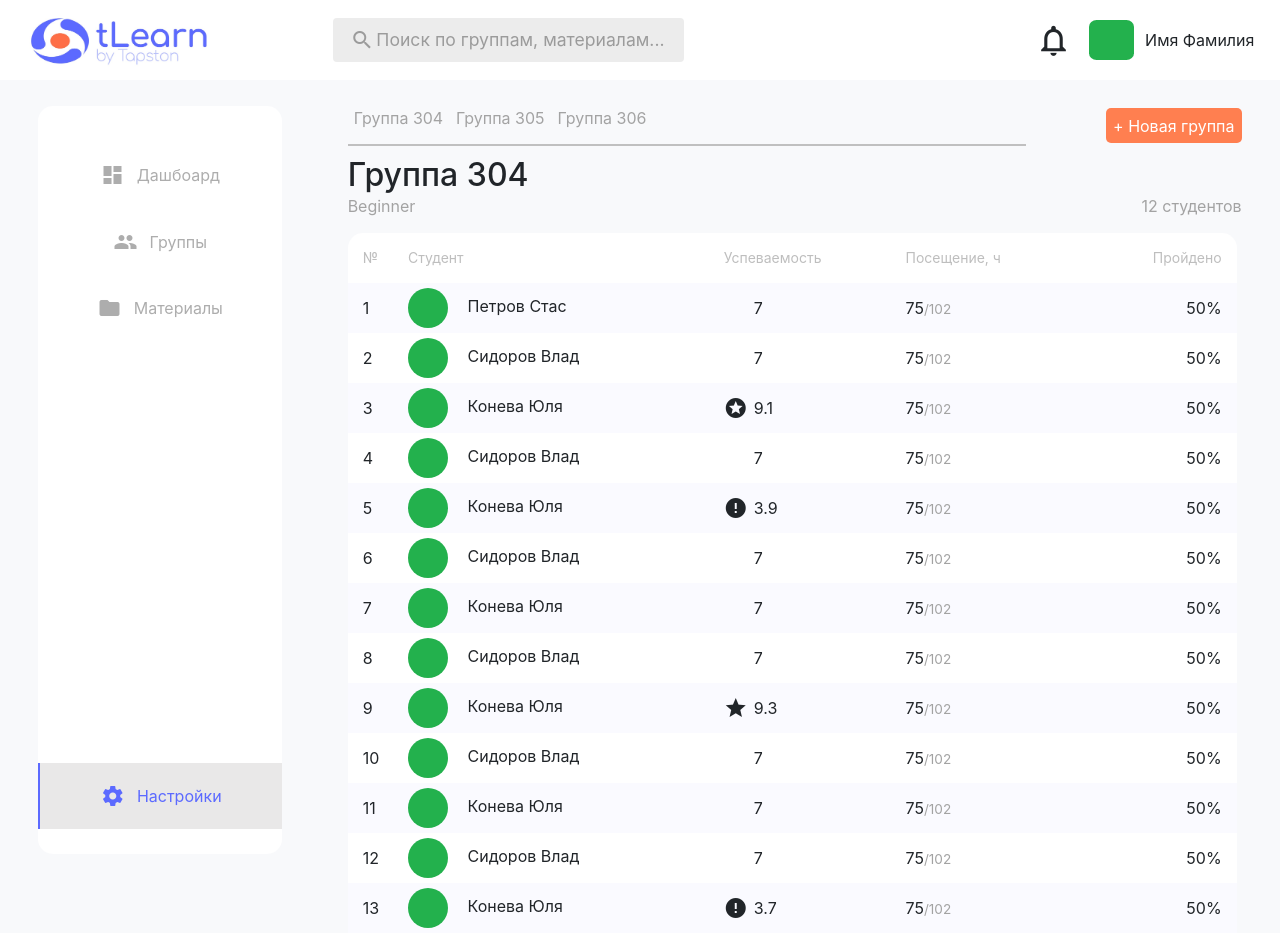
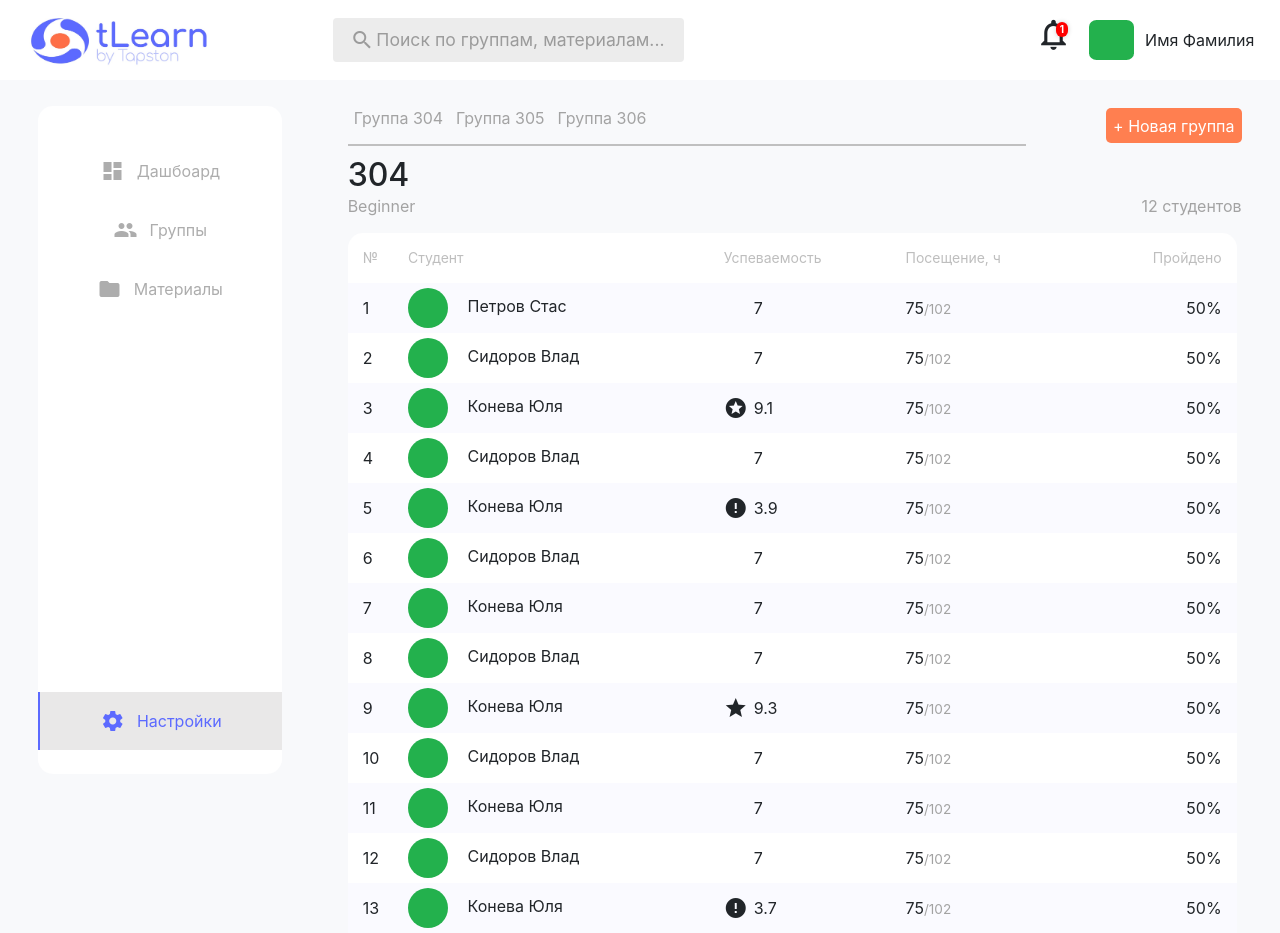
Before and after one commit to PavelTselyuk/Maket, a React (Create React App) app in the folder client/: page /settings in a window 1280 px wide. Built offline with nearby package versions, Linux system fonts and the light colour scheme.

Commit message:
notification counter

```diff
--- a/client/src/components/Profile/GroupsNStudents.js
+++ b/client/src/components/Profile/GroupsNStudents.js
@@ -13,19 +13,19 @@ function GroupsNStudents() {
    ]);
 
    let [students, setStudents] = useState([
-      { id: 1, name: "Петров Стас", marks: 7, attendance: "75", done: "50%", photo: avatar },
-      { id: 2, name: "Сидоров Влад", marks: 7, attendance: "75", done: "50%", photo: avatar },
-      { id: 3, name: "Конева Юля", marks: 9.1, attendance: "75", done: "50%", photo: avatar },
-      { id: 4, name: "Сидоров Влад", marks: 7, attendance: "75", done: "50%", photo: avatar },
-      { id: 5, name: "Конева Юля", marks: 3.9, attendance: "75", done: "50%", photo: avatar },
-      { id: 6, name: "Сидоров Влад", marks: 7, attendance: "75", done: "50%", photo: avatar },
-      { id: 7, name: "Конева Юля", marks: 7, attendance: "75", done: "50%", photo: avatar },
-      { id: 8, name: "Сидоров Влад", marks: 7, attendance: "75", done: "50%", photo: avatar },
-      { id: 9, name: "Конева Юля", marks: 9.3, attendance: "75", done: "50%", photo: avatar },
-      { id: 10, name: "Сидоров Влад", marks: 7, attendance: "75", done: "50%", photo: avatar },
-      { id: 11, name: "Конева Юля", marks: 7, attendance: "75", done: "50%", photo: avatar },
-      { id: 12, name: "Сидоров Влад", marks: 7, attendance: "75", done: "50%", photo: avatar },
-      { id: 13, name: "Конева Юля", marks: 3.7, attendance: "75", done: "50%", photo: avatar }
+      { id: 1, name: "Петров Стас",    marks: 7,   attendance: "75",  done: "50%",  photo: avatar },
+      { id: 2, name: "Сидоров Влад",   marks: 7,   attendance: "75",  done: "50%",  photo: avatar },
+      { id: 3, name: "Конева Юля",     marks: 9.1, attendance: "75",  done: "50%",  photo: avatar },
+      { id: 4, name: "Сидоров Влад",   marks: 7,   attendance: "75",  done: "50%",  photo: avatar },
+      { id: 5, name: "Конева Юля",     marks: 3.9, attendance: "75",  done: "50%",  photo: avatar },
+      { id: 6, name: "Сидоров Влад",   marks: 7,   attendance: "75",  done: "50%",  photo: avatar },
+      { id: 7, name: "Конева Юля",     marks: 7,   attendance: "75",  done: "50%",  photo: avatar },
+      { id: 8, name: "Сидоров Влад",   marks: 7,   attendance: "75",  done: "50%",  photo: avatar },
+      { id: 9, name: "Конева Юля",     marks: 9.3, attendance: "75",  done: "50%",  photo: avatar },
+      { id: 10, name: "Сидоров Влад",  marks: 7,   attendance: "75",  done: "50%",  photo: avatar },
+      { id: 11, name: "Конева Юля",    marks: 7,   attendance: "75",  done: "50%",  photo: avatar },
+      { id: 12, name: "Сидоров Влад",  marks: 7,   attendance: "75",  done: "50%",  photo: avatar },
+      { id: 13, name: "Конева Юля",    marks: 3.7, attendance: "75",  done: "50%",  photo: avatar }
    ]);
 
    let [activeGroup, setActiveGroup] = useState({ name: 304, id: 1, level: 'Beginner', quantity: 12 });
@@ -91,14 +91,14 @@ function GroupsNStudents() {
                </div>
 
                <div className="profile_listOfGroups_addGroup">
-                  <button className="addGroup">+ Новая группа</button>
+                  <button id="addGroup" className="addGroup">+ Новая группа</button>
                </div>
             </div>
 
 
             <div className="profile_groupNumber">
                <h2 className="profile_groupNumber_h2">
-                  Группа {activeGroup.name}
+                  {activeGroup.name}
                </h2>
                <div className="profile_groupNumber_innerDiv">
                   <span className="profile_groupNumber_span">{activeGroup.level}</span>
--- a/client/src/components/Profile/Header.js
+++ b/client/src/components/Profile/Header.js
@@ -1,10 +1,20 @@
-import React from 'react';
+import React, { useState } from 'react';
 
 import './profile.css'
 import logo from './logo.jpg'
 import avatar from './avatar.jpg'
 
 function Header() {
+   let [notificationCounter, setNotificationCounter] = useState(1);
+
+   let addNotificationCounter = () => {
+      setNotificationCounter(notificationCounter + 1);
+   }
+
+   let clearNotificationCounter = () => {
+      setNotificationCounter(0);
+   }
+
    return (
       <div className="profile_header">
          <div className="profile_header_logo">
@@ -20,14 +30,21 @@ function Header() {
 
 
          <div className="avatarNName">
-            <span className="material-icons bell-icon">notifications_none</span>
+            <div className="notifications_group">
+               <div className="profile_notifications_counter_div">
+                  <div className={notificationCounter > 0 ?
+                     "profile_notifications_counter addcount" : "profile_notifications_counter"}
+                     data-count={notificationCounter}></div>
+                  <span className="material-icons bell-icon">notifications_none</span>
+               </div>
+            </div>
             <img className="avatar" src={avatar} alt="Avatar" />
             <div className="profile_userName_div">
                <span className="profile_userName">Имя Фамилия</span>
             </div>
          </div>
 
-      </div>
+      </div >
    );
 }
 
--- a/client/src/components/Profile/profile.css
+++ b/client/src/components/Profile/profile.css
@@ -43,7 +43,7 @@
    padding-right: 2%;
    padding-left: 3%;
    background-color: rgb(248, 249, 251);
-   max-height: 100vh;
+   max-height: 90vh;
 }
 
 .profile_content-right_part{
@@ -384,7 +384,39 @@
    border-radius: 17%;
 }
 
+.notifications_group{
+   flex: 1 1 40px;
+}
+
+.profile_notifications_counter_div{
+   flex: 0 0 40px;
+   font-size: 37px;
+   width: 40px;
+   position: relative;
+}
+
+.profile_notifications_counter::before{
+   position: absolute;
+   content: attr(data-count);
+   /* content: '1'; */
+   top: 10px;
+   right: 7px;
+   font-size: 10px;
+   font-weight: bold;
+   color: white;
+   padding: 2px 4px 3px;
+   background: red;
+   border-radius: 10px;
+   line-height: 100%;
+   box-shadow: 0 0 5px rgb(0, 0, 0, .2);
+   opacity: 0;
+   transition: opacity 0.1s ease-out;
+}
+
+.profile_notifications_counter.addcount::before{
+   opacity: 1;
+}
+
 .bell-icon{
-   flex: 1 0 40px;
    font-size: 37px;
 }
```
